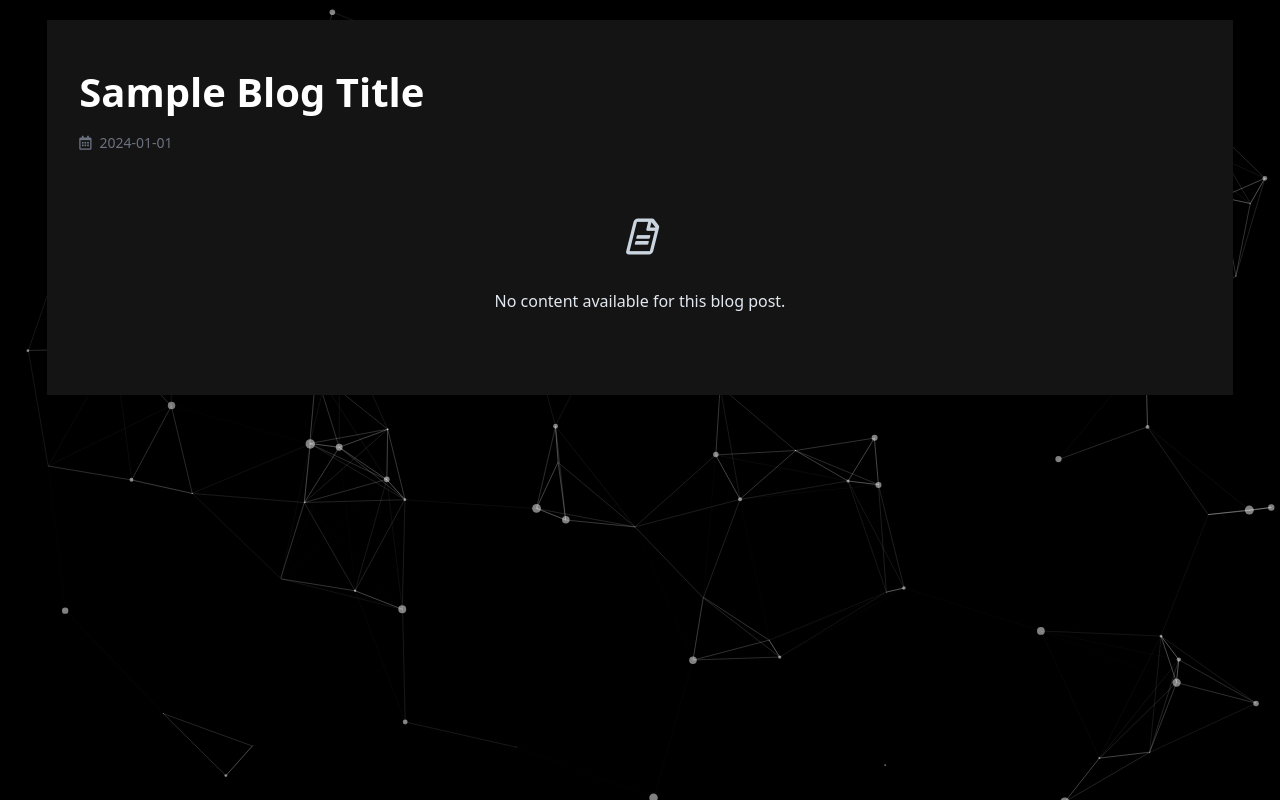
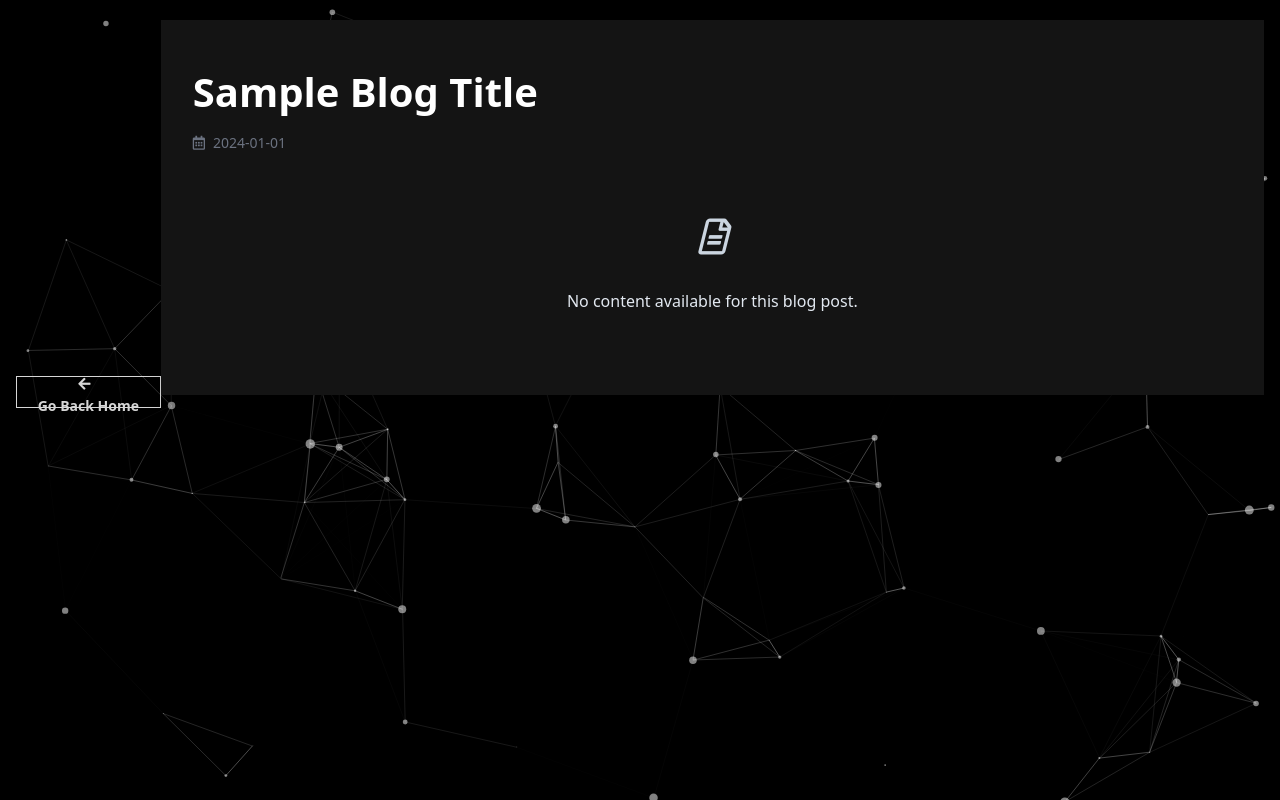
Before and after one commit to primitt/primitt.github.io, a Flask app: template templates/blogs.html in a window 1280 px wide. Run offline with Flask 3, Linux system fonts and the light colour scheme; the template is opened without the code that fills it, so the values that code supplies are empty; some libraries are stand-ins or nearby versions.

Commit message:
add home button

```diff
--- a/templates/blogs.html
+++ b/templates/blogs.html
@@ -307,6 +307,12 @@
 
     <!-- Main Blog Container -->
     <div class="min-h-screen flex items-center justify-center p-4">
+        <!-- add a go back to home button -->
+        <div class="mb-4">
+            <a href="/" class="btn btn-sm btn-outline">
+                <i class="fas fa-arrow-left mr-2"></i>Go Back Home
+            </a>
+        </div>
         <div class="blog-card-container mx-auto">
             <!-- Blog Card - matching index.html style -->
             <div class="card bg-base-200 shadow-xl">
```
